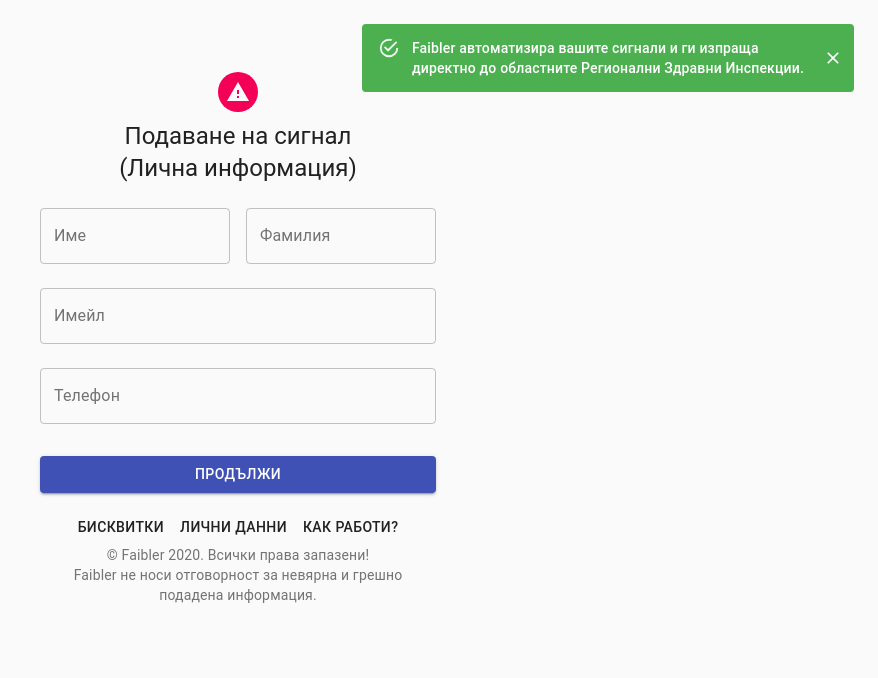
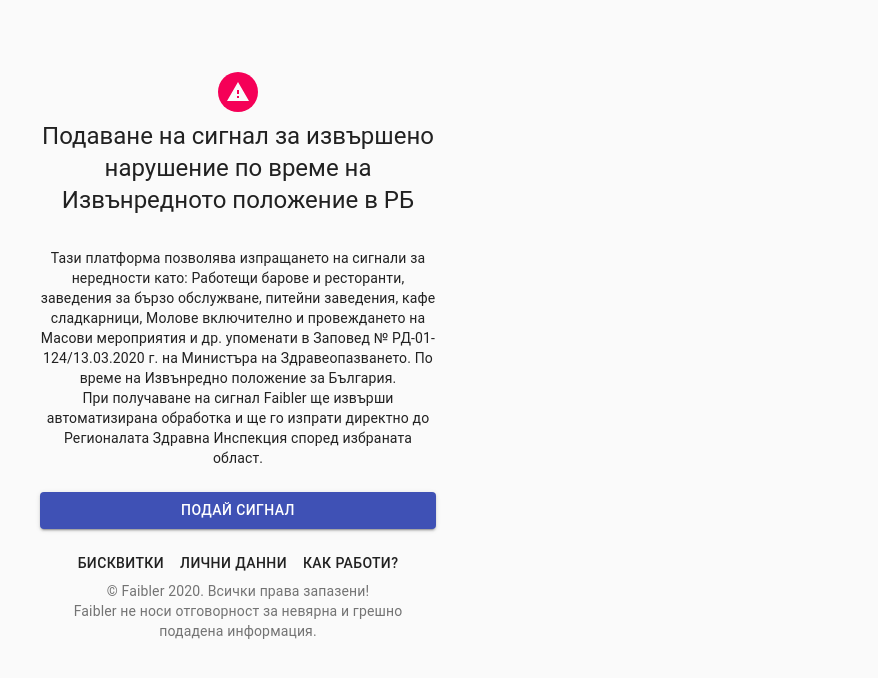
Before and after one commit to ValeriMladenov/Faibler-Frontend, a React (Create React App) app: page / in a window 1280 px wide. Shown: the top 678 px of the page, without its empty margins (402-1280 px from the left). Built offline with nearby package versions, Linux system fonts and the light colour scheme.

Commit message:
Added Start Page

```diff
--- a/src/components/ReportDetails.jsx
+++ b/src/components/ReportDetails.jsx
@@ -18,12 +18,10 @@ import {
   Typography,
   Container,
   MenuItem,
-  Snackbar,
   CircularProgress,
 } from '@material-ui/core';
 import * as yup from 'yup';
 import ReportProblemIcon from '@material-ui/icons/ReportProblem';
-import MuiAlert from '@material-ui/lab/Alert';
 import { useQuery } from '@apollo/react-hooks';
 import { GETALLREGIONS } from '../utils/graphql/queries';
 import Footer from './Footer';
@@ -78,8 +76,6 @@ const ReportDetails = ({
   formData, setFormData, prevStep, nextStep, setPicSecureUrl, trowError,
 }) => {
   const { data, loading } = useQuery(GETALLREGIONS);
-  const [snackBar, setSnackBar] = useState(true);
-  const handleClose = () => { setSnackBar(false); };
   const classes = useStyles();
 
   const uploadFile = (e) => {
@@ -230,31 +226,6 @@ const ReportDetails = ({
             )}
           </Formik>
         </div>
-        <Snackbar
-          anchorOrigin={{
-            vertical: 'top',
-            horizontal: 'right',
-          }}
-          open={snackBar}
-          autoHideDuration={30000}
-          onClose={handleClose}
-        >
-          <MuiAlert
-            variant="filled"
-            key="top right"
-            onClose={handleClose}
-            severity="warning"
-          >
-            Към момента, се забраняват: увеселителни и игрални зали,
-            {' '}
-            <br />
-            дискотеки, барове и ресторанти, заведения за бързо обслужване,
-            <br />
-            {' '}
-            питейни заведения, кафе сладкарници, Молове, Масови мероприятия
-          </MuiAlert>
-
-        </Snackbar>
         <Footer />
       </Container>
     </>
--- /dev/null
+++ b/src/components/Start.jsx
@@ -0,0 +1,86 @@
+/*!
+Copyright (c) Valeri Mladenov.
+All rights reserved.
+* The above copyright notice and this permission notice
+shall be included in all copies or substantial portions of the Software.
+*/
+import React from 'react';
+import PropTypes from 'prop-types';
+import {
+  makeStyles,
+  Button,
+  Avatar,
+  CssBaseline,
+  Typography,
+  Container,
+} from '@material-ui/core';
+import ReportProblemIcon from '@material-ui/icons/ReportProblem';
+import Footer from './Footer';
+
+const useStyles = makeStyles((theme) => ({
+  paper: {
+    marginTop: theme.spacing(8),
+    display: 'flex',
+    flexDirection: 'column',
+    alignItems: 'center',
+  },
+  avatar: {
+    margin: theme.spacing(1),
+    backgroundColor: theme.palette.secondary.main,
+  },
+  button: {
+    margin: theme.spacing(3, 0, 2),
+  },
+  desc: {
+    marginTop: theme.spacing(4),
+  },
+}));
+const Start = ({
+  nextStep, cookie, privacy, howItWorks,
+}) => {
+  const classes = useStyles();
+  return (
+    <>
+      <Container component="main" maxWidth="xs">
+        <CssBaseline />
+        <div className={classes.paper}>
+          <Avatar className={classes.avatar}>
+            <ReportProblemIcon />
+          </Avatar>
+          <Typography component="h1" variant="h5" align="center">
+            Подаване на сигнал за извършено нарушение по време на Извънредното положение в РБ
+            {' '}
+          </Typography>
+          <Typography className={classes.desc} variant="body2" align="center">
+            Тази платформа позволява изпращането на сигнали за нередности като: Работещи барове и ресторанти, заведения за бързо обслужване,
+            питейни заведения, кафе сладкарници, Молове включително и провеждането на Масови мероприятия и др. упоменати в Заповед № РД-01-124/13.03.2020 г. на Министъра на Здравеопазването. По време на Извънредно положение за България.
+            {' '}
+            <br />
+            {' '}
+            При получаване на сигнал Faibler ще извърши автоматизирана обработка и ще го изпрати
+            директно до Регионалата Здравна Инспекция според избраната област.
+          </Typography>
+          <Button
+            variant="contained"
+            color="primary"
+            fullWidth
+            onClick={nextStep}
+            className={classes.button}
+          >
+            Подай сигнал
+          </Button>
+        </div>
+        <Footer cookie={cookie} privacy={privacy} howItWorks={howItWorks} />
+      </Container>
+    </>
+  );
+};
+
+export default Start;
+
+Start.propTypes = {
+  nextStep: PropTypes.func.isRequired,
+  cookie: PropTypes.func.isRequired,
+  privacy: PropTypes.func.isRequired,
+  howItWorks: PropTypes.func.isRequired,
+};
--- a/src/components/StepController.jsx
+++ b/src/components/StepController.jsx
@@ -15,15 +15,16 @@ import { GENERATE_TOKEN, SEND_REPORT } from '../utils/graphql/queries';
 import Cookie from './Cookie';
 import Privacy from './Privacy';
 import HowItWorks from './HowItWorks';
+import Start from './Start';
 
 const StepController = () => {
   const [step, setStep] = useState(1);
   const nextStep = () => setStep((prev) => prev + 1);
   const prevStep = () => setStep((prev) => prev - 1);
-  const cookie = () => setStep(5);
-  const privacy = () => setStep(6);
+  const cookie = () => setStep(6);
+  const privacy = () => setStep(7);
   const backHome = () => setStep(1);
-  const howItWorks = () => setStep(7);
+  const howItWorks = () => setStep(8);
 
 
   const trowError = () => setStep(0);
@@ -72,10 +73,20 @@ const StepController = () => {
     sendReport();
   };
   const generateTokenProcess = () => generateToken();
+
   switch (step) {
     case 0:
       return <Error />;
     case 1:
+      return (
+        <Start
+          nextStep={nextStep}
+          cookie={cookie}
+          privacy={privacy}
+          howItWorks={howItWorks}
+        />
+      );
+    case 2:
       return (
         <UserDetails
           formData={formData}
@@ -86,7 +97,7 @@ const StepController = () => {
           howItWorks={howItWorks}
         />
       );
-    case 2:
+    case 3:
       return (
         <ReportDetails
           formData={formData}
@@ -100,7 +111,7 @@ const StepController = () => {
           prevStep={prevStep}
         />
       );
-    case 3:
+    case 4:
       return (
         <Confirm
           formData={formData}
@@ -111,17 +122,17 @@ const StepController = () => {
           prevStep={prevStep}
         />
       );
-    case 4:
+    case 5:
       return <Success />;
-    case 5:
+    case 6:
       return (
         <Cookie cookie={cookie} privacy={privacy} howItWorks={howItWorks} backHome={backHome} />
       );
-    case 6:
+    case 7:
       return (
         <Privacy cookie={cookie} privacy={privacy} howItWorks={howItWorks} backHome={backHome} />
       );
-    case 7:
+    case 8:
       return (
         <HowItWorks cookie={cookie} privacy={privacy} howItWorks={howItWorks} backHome={backHome} />
       );
--- a/src/components/UserDetails.jsx
+++ b/src/components/UserDetails.jsx
@@ -17,8 +17,6 @@ import {
   Typography,
   Container,
 } from '@material-ui/core';
-import Snackbar from '@material-ui/core/Snackbar';
-import MuiAlert from '@material-ui/lab/Alert';
 import * as yup from 'yup';
 import ReportProblemIcon from '@material-ui/icons/ReportProblem';
 import Footer from './Footer';
@@ -65,8 +63,6 @@ const validationSchema = yup.object({
 const UserDetails = ({
   formData, setFormData, nextStep, cookie, privacy, howItWorks,
 }) => {
-  const [snackBar, setSnackBar] = useState(true);
-  const handleClose = () => { setSnackBar(false); };
   const classes = useStyles();
   return (
     <>
@@ -154,30 +150,6 @@ const UserDetails = ({
             )}
           </Formik>
         </div>
-        <Snackbar
-          anchorOrigin={{
-            vertical: 'top',
-            horizontal: 'right',
-          }}
-          open={snackBar}
-          autoHideDuration={30000}
-          onClose={handleClose}
-        >
-          <MuiAlert
-            variant="filled"
-            key="top right"
-            onClose={handleClose}
-            severity="success"
-          >
-            Faibler автоматизира вашите сигнали и ги изпраща
-            {' '}
-            <br />
-            {' '}
-            директно до  областните Регионални Здравни Инспекции.
-            {' '}
-          </MuiAlert>
-
-        </Snackbar>
         <Footer cookie={cookie} privacy={privacy} howItWorks={howItWorks} />
       </Container>
     </>
```
